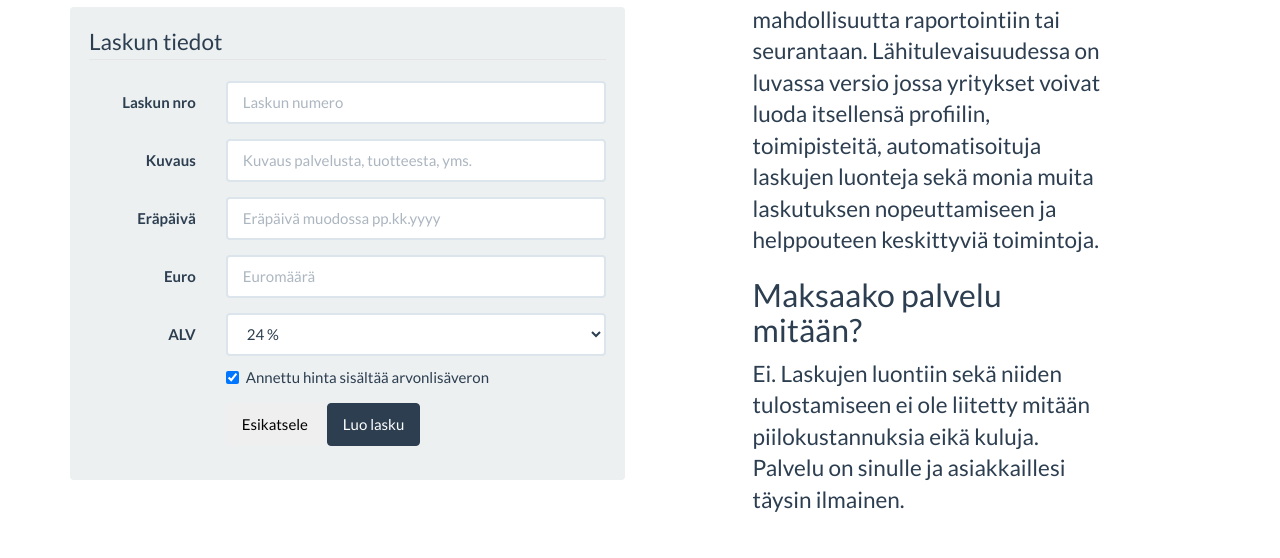
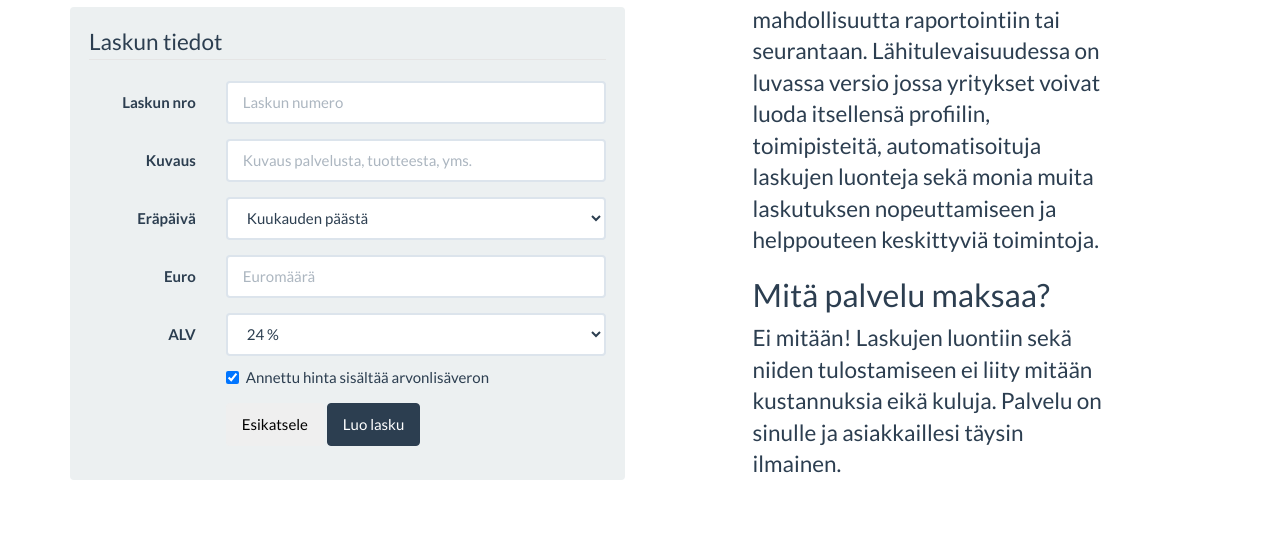
Before and after one commit to artur-gajewski/laskunautti, a PHP site: template views/index.twig in a window 1280 px wide. Shown: the part 1558-2116 px from the top of the page. After the commit the page ends 2038 px from the top, so only its background shows below. Run offline with PHP 8.4, Linux system fonts and the light colour scheme; the template is opened without the code that fills it, so the values that code supplies are empty; some libraries are stand-ins or nearby versions.

Commit message:
Switched due date into pulldown

```diff
--- a/views/index.twig
+++ b/views/index.twig
@@ -208,7 +208,13 @@
             <div class="form-group">
                 <label for="payerDueDate" class="col-lg-3 control-label">Eräpäivä</label>
                 <div class="col-lg-9">
-                    <input type="text" class="form-control" id="payerDueDate" name="payerDueDate" placeholder="Eräpäivä muodossa pp.kk.yyyy">
+                    <select class="form-control" id="payerDueDate" name="payerDueDate">
+                        <option value="0">HETI</option>
+                        <option value="7">Viikon päästä</option>
+                        <option value="14">Kahden viikon päästä</option>
+                        <option value="21">Kolmen viikon päästä</option>
+                        <option value="28" selected>Kuukauden päästä</option>
+                    </select>
                 </div>
             </div>
 
@@ -273,10 +279,10 @@
         Sivuston ilmaisversiossa ei ole mahdollisuutta raportointiin tai seurantaan. Lähitulevaisuudessa on luvassa versio jossa yritykset voivat luoda itsellensä profiilin, toimipisteitä, automatisoituja laskujen luonteja sekä monia muita laskutuksen nopeuttamiseen ja helppouteen keskittyviä toimintoja.
     </p>
 
-    <h2>Maksaako palvelu mitään?</h2>
+    <h2>Mitä palvelu maksaa?</h2>
 
     <p class="lead">
-        Ei. Laskujen luontiin sekä niiden tulostamiseen ei ole liitetty mitään piilokustannuksia eikä kuluja. Palvelu on sinulle ja asiakkaillesi täysin ilmainen.
+        Ei mitään! Laskujen luontiin sekä niiden tulostamiseen ei liity mitään kustannuksia eikä kuluja. Palvelu on sinulle ja asiakkaillesi täysin ilmainen.
     </p>
 
 </div>
```
